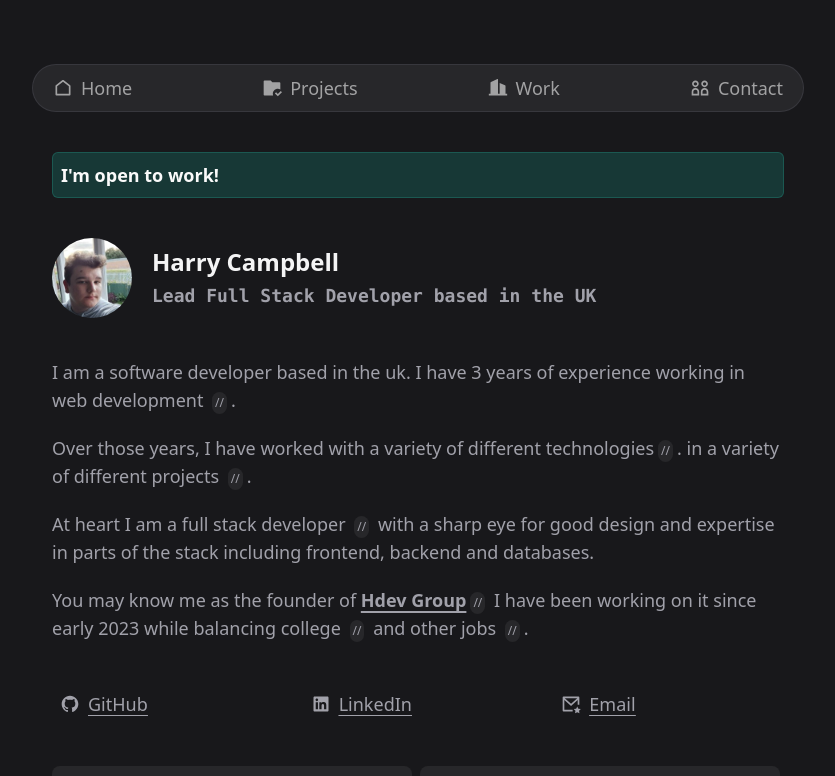
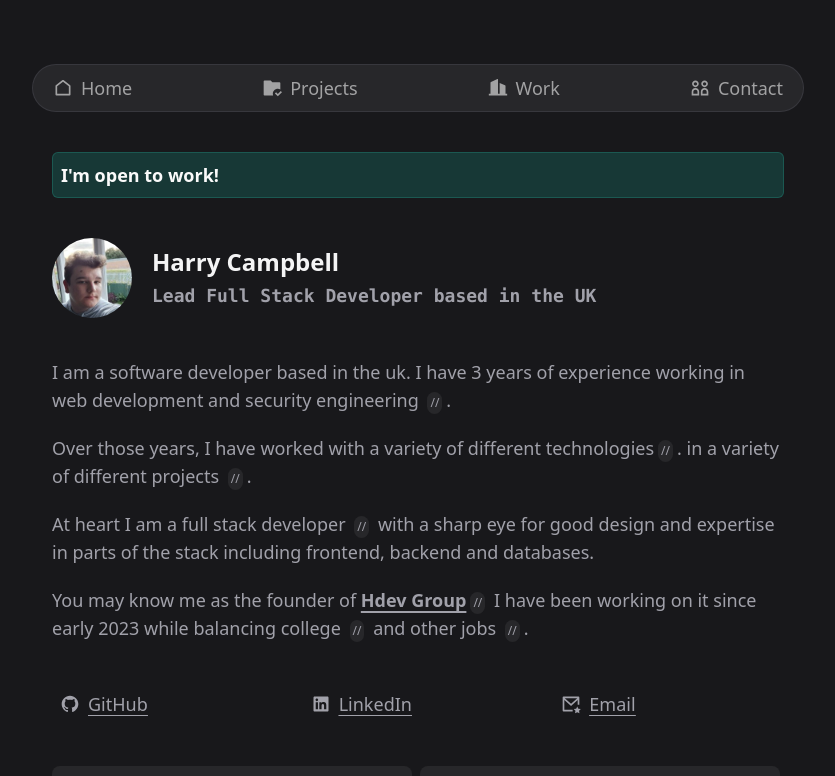
Before and after one commit to CampbellHarry/My-Website, a Next.js app: page / in a window 1280 px wide. Shown: the top 776 px of the page, without its empty margins (222-1057 px from the left). Built offline with nearby package versions, Linux system fonts and the light colour scheme; grey boxes are pictures that could not be loaded.

Commit message:
chore: Update description in layout.tsx and page.tsx

```diff
--- a/src/app/layout.tsx
+++ b/src/app/layout.tsx
@@ -8,7 +8,7 @@ const inter = Inter({ subsets: ["latin"] });
 
 export const metadata: Metadata = {
   title: "Harry Campbell",
-  description: "Developer",
+  description: "Harry Campbell is a software developer based in the UK. He has 3 years of experience working in web development and security engineering.",
 };
 
 export default function RootLayout({
--- a/src/app/page.tsx
+++ b/src/app/page.tsx
@@ -23,7 +23,7 @@ export default function Home() {
       </div>
 
       <div className="flex flex-col gap-5 mt-10">
-        <p>I am a software developer based in the uk. I have 3 years of experience working in web development <Expander texttoexpand=" with my experience I enjoy developing high performance, secure and user focused websites like HProjects" />
+        <p>I am a software developer based in the uk. I have 3 years of experience working in web development and security engineering <Expander texttoexpand=" with my experience I enjoy developing high performance, secure and user focused websites like HProjects" />
         .</p>
         <p>
           Over those years, I have worked with a variety of different technologies
```
